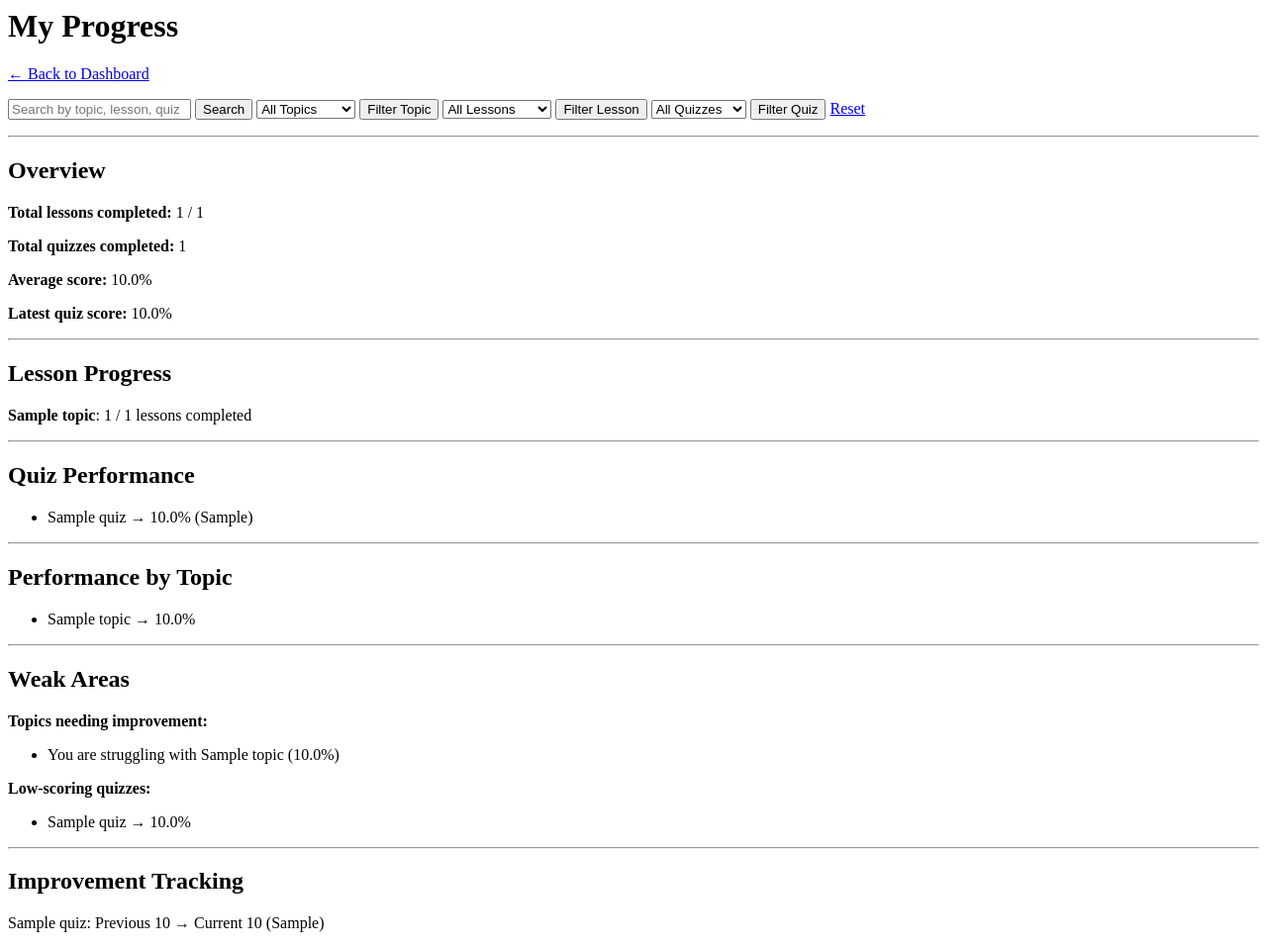
After one commit to Naturekhosa/calcify, a Django app: page /student/progress/ in a window 1280 px wide. The commit adds this page. Shown: the whole page at 99% size. Run offline with Django 5.2, Linux system fonts and the light colour scheme; a user stored in the database is signed in; tables that the repository leaves empty hold one stand-in row (values such as "Sample post").

Commit message:
track my performance now working from student dashboard

```diff
--- a/core/models.py
+++ b/core/models.py
@@ -98,3 +98,15 @@ class QuizAttempt(models.Model):
 
     def __str__(self):
         return f"{self.student.username} - {self.quiz.title}"
+
+class LessonProgress(models.Model):
+    student = models.ForeignKey(CustomUser, on_delete=models.CASCADE)
+    lesson = models.ForeignKey(Lesson, on_delete=models.CASCADE)
+    completed = models.BooleanField(default=False)
+    updated_at = models.DateTimeField(auto_now=True)
+
+    class Meta:
+        unique_together = ('student', 'lesson')
+
+    def __str__(self):
+        return f"{self.student.username} - {self.lesson.title}"
--- /dev/null
+++ b/core/templates/core/student_progress.html
@@ -0,0 +1,123 @@
+<h1>My Progress</h1>
+
+<p><a href="{% url 'student_dashboard' %}">← Back to Dashboard</a></p>
+
+<form method="get">
+    <input type="text" name="q" placeholder="Search by topic, lesson, quiz" value="{{ search_query }}">
+    <button type="submit">Search</button>
+
+    <select name="topic">
+        <option value="">All Topics</option>
+        {% for topic in all_topics %}
+            <option value="{{ topic.id }}" {% if topic_filter == topic.id|stringformat:"s" %}selected{% endif %}>
+                {{ topic.name }}
+            </option>
+        {% endfor %}
+    </select>
+    <button type="submit">Filter Topic</button>
+
+    <select name="lesson">
+        <option value="">All Lessons</option>
+        {% for lesson in all_lessons %}
+            <option value="{{ lesson.id }}" {% if lesson_filter == lesson.id|stringformat:"s" %}selected{% endif %}>
+                {{ lesson.title }}
+            </option>
+        {% endfor %}
+    </select>
+    <button type="submit">Filter Lesson</button>
+
+    <select name="quiz">
+        <option value="">All Quizzes</option>
+        {% for quiz in all_quizzes %}
+            <option value="{{ quiz.id }}" {% if quiz_filter == quiz.id|stringformat:"s" %}selected{% endif %}>
+                {{ quiz.title }}
+            </option>
+        {% endfor %}
+    </select>
+    <button type="submit">Filter Quiz</button>
+
+    <a href="{% url 'student_progress' %}">Reset</a>
+</form>
+
+<hr>
+
+<h2>Overview</h2>
+<p><strong>Total lessons completed:</strong> {{ total_lessons_completed }} / {{ total_lessons }}</p>
+<p><strong>Total quizzes completed:</strong> {{ total_quizzes_completed }}</p>
+<p><strong>Average score:</strong> {{ average_score }}%</p>
+<p><strong>Latest quiz score:</strong> {{ latest_score }}%</p>
+
+<hr>
+
+<h2>Lesson Progress</h2>
+{% for item in topic_progress %}
+    <p><strong>{{ item.topic.name }}</strong>: {{ item.completed }} / {{ item.total }} lessons completed</p>
+{% endfor %}
+
+<hr>
+
+<h2>Quiz Performance</h2>
+{% if quiz_performance %}
+    <ul>
+        {% for attempt in quiz_performance %}
+            <li>
+                {{ attempt.quiz.title }} → {{ attempt.percentage }}%
+                {% if attempt.performance_change %}
+                    ({{ attempt.performance_change }})
+                {% endif %}
+            </li>
+        {% endfor %}
+    </ul>
+{% else %}
+    <p>No quizzes taken yet.</p>
+{% endif %}
+
+<hr>
+
+<h2>Performance by Topic</h2>
+{% if performance_by_topic %}
+    <ul>
+        {% for item in performance_by_topic %}
+            <li>{{ item.topic }} → {{ item.average }}%</li>
+        {% endfor %}
+    </ul>
+{% else %}
+    <p>No topic performance data yet.</p>
+{% endif %}
+
+<hr>
+
+<h2>Weak Areas</h2>
+{% if weak_topics %}
+    <p><strong>Topics needing improvement:</strong></p>
+    <ul>
+        {% for topic in weak_topics %}
+            <li>You are struggling with {{ topic.topic }} ({{ topic.average }}%)</li>
+        {% endfor %}
+    </ul>
+{% else %}
+    <p>No weak topics identified yet.</p>
+{% endif %}
+
+{% if weak_quizzes %}
+    <p><strong>Low-scoring quizzes:</strong></p>
+    <ul>
+        {% for attempt in weak_quizzes %}
+            <li>{{ attempt.quiz.title }} → {{ attempt.percentage }}%</li>
+        {% endfor %}
+    </ul>
+{% endif %}
+
+<hr>
+
+<h2>Improvement Tracking</h2>
+{% for attempt in quiz_performance %}
+    {% if attempt.previous_score %}
+        <p>
+            {{ attempt.quiz.title }}:
+            Previous {{ attempt.previous_score }} →
+            Current {{ attempt.score }}
+            ({{ attempt.performance_change }})
+        </p>
+    {% endif %}
+{% endfor %}
--- a/core/urls.py
+++ b/core/urls.py
@@ -57,4 +57,8 @@ urlpatterns = [
     path('student/quizzes/', views.student_quizzes, name='student_quizzes'),
     path('student/quizzes/<int:quiz_id>/take/', views.take_quiz, name='take_quiz'),
     path('student/quizzes/<int:quiz_id>/result/', views.quiz_result, name='quiz_result'),
+
+    path('student/progress/', views.student_progress, name='student_progress'),
+    path('student/lessons/<int:lesson_id>/complete/', views.mark_lesson_complete, name='mark_lesson_complete'),
+
 ]
--- a/core/views.py
+++ b/core/views.py
@@ -5,7 +5,7 @@ from django.http import HttpResponseForbidden
 from django.db.models import Q
 
 
-from .models import CustomUser, Topic, Lesson, Quiz, Question, Choice, QuizAttempt
+from .models import CustomUser, Topic, Lesson, Quiz, Question, Choice, QuizAttempt, LessonProgress
 from .forms import (
     StudentRegistrationForm,
     TopicForm,
@@ -602,15 +602,20 @@ def student_lesson_detail(request, lesson_id):
         return redirect('login')
 
     lesson = get_object_or_404(Lesson, id=lesson_id)
-    quizzes = lesson.quizzes.all()
+    quizzes = lesson.quizzes.filter(status='published')
+
+    progress, created = LessonProgress.objects.get_or_create(
+        student=request.user,
+        lesson=lesson
+    )
 
     context = {
         'lesson': lesson,
         'quizzes': quizzes,
+        'progress': progress,
     }
 
     return render(request, 'core/student_lesson_detail.html', context)
-
 
 @never_cache
 @login_required
@@ -706,3 +711,137 @@ def quiz_result(request, quiz_id):
         'quiz': quiz,
         'attempt': attempt
     })
+
+@never_cache
+@login_required
+def mark_lesson_complete(request, lesson_id):
+    if request.user.role != 'student':
+        return redirect('login')
+
+    lesson = get_object_or_404(Lesson, id=lesson_id)
+
+    progress, created = LessonProgress.objects.get_or_create(
+        student=request.user,
+        lesson=lesson
+    )
+    progress.completed = True
+    progress.save()
+
+    return redirect('student_lesson_detail', lesson_id=lesson.id)
+
+@never_cache
+@login_required
+def student_progress(request):
+    if request.user.role != 'student':
+        return redirect('login')
+
+    search_query = request.GET.get('q', '')
+    topic_filter = request.GET.get('topic', '')
+    lesson_filter = request.GET.get('lesson', '')
+    quiz_filter = request.GET.get('quiz', '')
+
+    student = request.user
+
+    all_lessons = Lesson.objects.select_related('topic').all()
+    all_quizzes = Quiz.objects.filter(status='published').select_related('lesson__topic')
+    all_topics = Topic.objects.all()
+
+    lesson_progress = LessonProgress.objects.filter(student=student, completed=True)
+    attempts = QuizAttempt.objects.filter(student=student).select_related('quiz__lesson__topic')
+
+    if topic_filter:
+        lesson_progress = lesson_progress.filter(lesson__topic_id=topic_filter)
+        attempts = attempts.filter(quiz__lesson__topic_id=topic_filter)
+
+    if lesson_filter:
+        lesson_progress = lesson_progress.filter(lesson_id=lesson_filter)
+        attempts = attempts.filter(quiz__lesson_id=lesson_filter)
+
+    if quiz_filter:
+        attempts = attempts.filter(quiz_id=quiz_filter)
+
+    if search_query:
+        lesson_progress = lesson_progress.filter(
+            Q(lesson__title__icontains=search_query) |
+            Q(lesson__topic__name__icontains=search_query)
+        )
+
+        attempts = attempts.filter(
+            Q(quiz__title__icontains=search_query) |
+            Q(quiz__lesson__title__icontains=search_query) |
+            Q(quiz__lesson__topic__name__icontains=search_query)
+        )
+
+    total_lessons = Lesson.objects.count()
+    total_lessons_completed = LessonProgress.objects.filter(student=student, completed=True).count()
+
+    total_quizzes_completed = QuizAttempt.objects.filter(student=student).count()
+
+    all_attempts = QuizAttempt.objects.filter(student=student)
+    average_score = round(
+        sum(a.percentage for a in all_attempts) / all_attempts.count(), 2
+    ) if all_attempts.exists() else 0
+
+    latest_attempt = all_attempts.order_by('-date_attempted').first()
+    latest_score = latest_attempt.percentage if latest_attempt else 0
+
+    # Progress per topic
+    topic_progress = []
+    for topic in Topic.objects.all():
+        topic_lessons = Lesson.objects.filter(topic=topic)
+        completed_count = LessonProgress.objects.filter(
+            student=student,
+            lesson__topic=topic,
+            completed=True
+        ).count()
+
+        topic_progress.append({
+            'topic': topic,
+            'completed': completed_count,
+            'total': topic_lessons.count(),
+        })
+
+    # Quiz performance list
+    quiz_performance = attempts.order_by('-date_attempted')
+
+    # Performance by topic
+    performance_by_topic = []
+    for topic in Topic.objects.all():
+        topic_attempts = QuizAttempt.objects.filter(student=student, quiz__lesson__topic=topic)
+        if topic_attempts.exists():
+            avg = round(
+                sum(a.percentage for a in topic_attempts) / topic_attempts.count(), 2
+            )
+            performance_by_topic.append({
+                'topic': topic.name,
+                'average': avg,
+            })
+
+    # Weak areas
+    weak_topics = [item for item in performance_by_topic if item['average'] < 50]
+    weak_quizzes = QuizAttempt.objects.filter(student=student, percentage__lt=50)
+
+    context = {
+        'total_lessons_completed': total_lessons_completed,
+        'total_lessons': total_lessons,
+        'total_quizzes_completed': total_quizzes_completed,
+        'average_score': average_score,
+        'latest_score': latest_score,
+
+        'topic_progress': topic_progress,
+        'quiz_performance': quiz_performance,
+        'performance_by_topic': performance_by_topic,
+        'weak_topics': weak_topics,
+        'weak_quizzes': weak_quizzes,
+
+        'all_topics': all_topics,
+        'all_lessons': all_lessons,
+        'all_quizzes': all_quizzes,
+
+        'search_query': search_query,
+        'topic_filter': topic_filter,
+        'lesson_filter': lesson_filter,
+        'quiz_filter': quiz_filter,
+    }
+
+    return render(request, 'core/student_progress.html', context)
```
Also changed, not shown: core/templates/core/student_dashboard.html (+5 -2 lines), core/templates/core/student_lesson_detail.html (+24 -1 lines), core/migrations/0006_lessonprogress.py (added).
